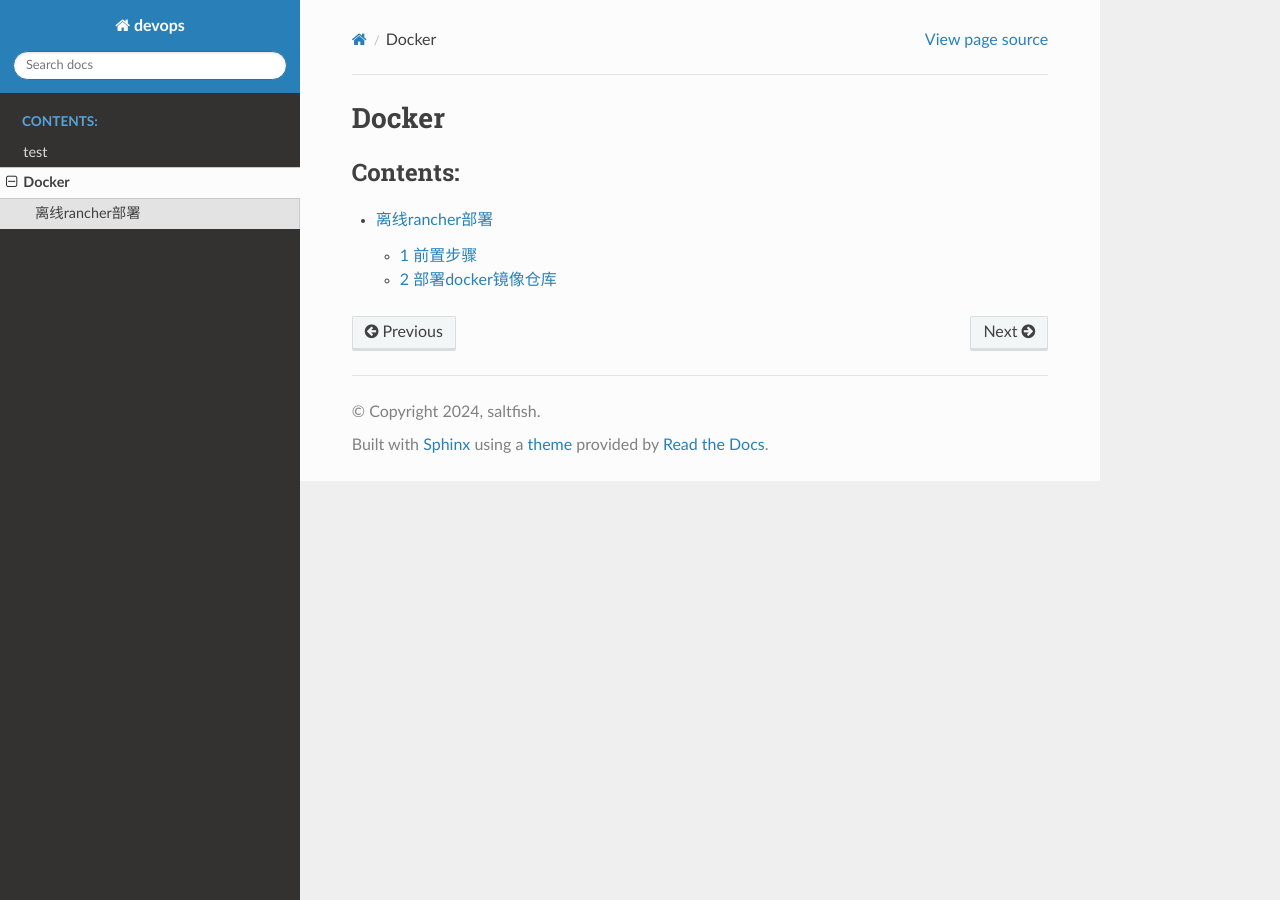
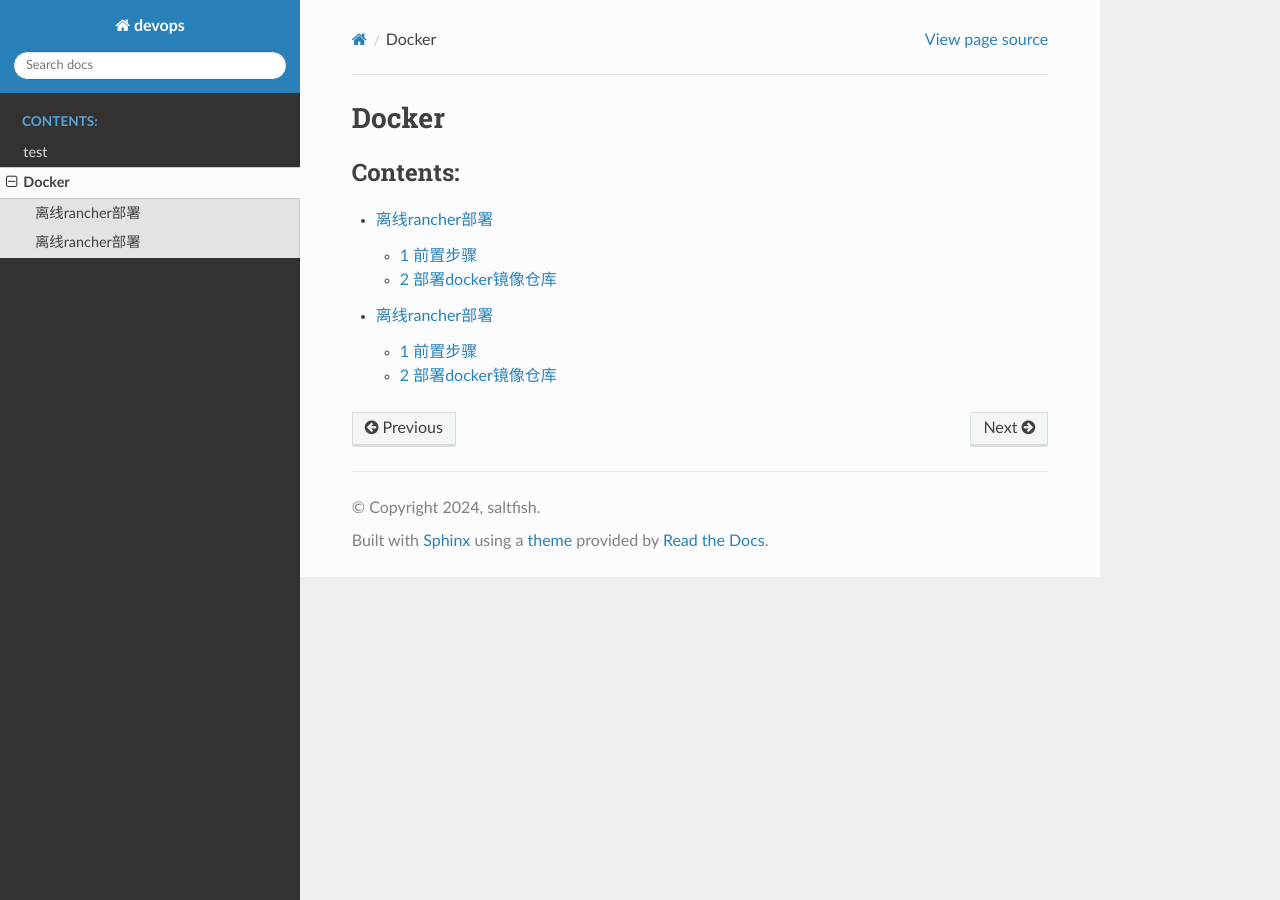
Before and after one commit to ai-saltfish/devops, a Sphinx documentation site: the page built from source/kubernetes/index.rst, in a window 1280 px wide. Built offline with Sphinx 7.4.7 and the Read the Docs theme 2.0.0, drawn with Linux system fonts in a browser that asks for light colours.

Commit message:
Update index.rst

```diff
--- a/source/kubernetes/index.rst
+++ b/source/kubernetes/index.rst
@@ -6,3 +6,4 @@ Docker
    :caption: Contents:
 
    Rancher离线部署文档
+   离线rancher部署
```
